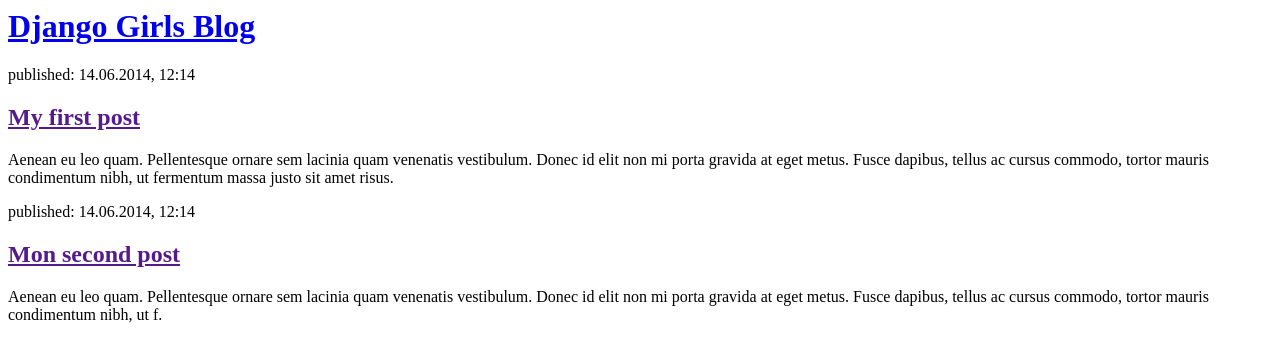
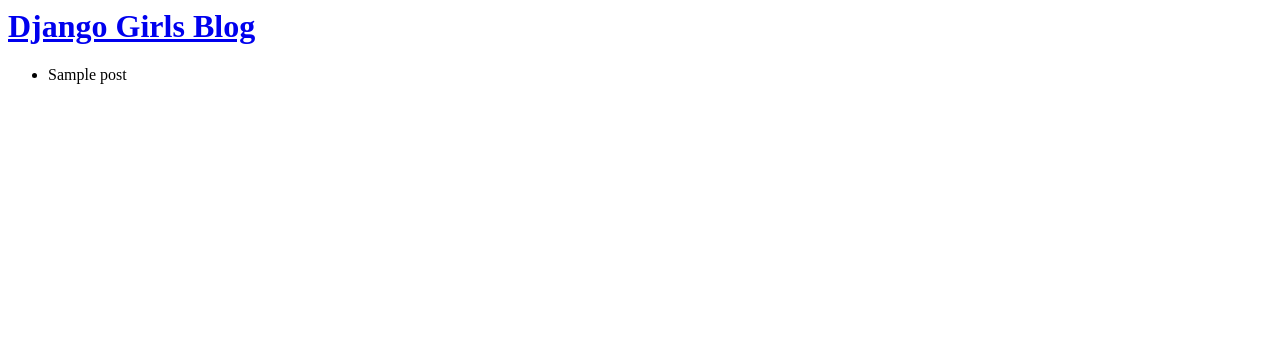
Before and after one commit to soulshake/django-blog, a Django app: page / in a window 1280 px wide. Shown: the top 362 px of the page. Run offline with Django 3.2, Linux system fonts and the light colour scheme; tables that the repository leaves empty hold one stand-in row (values such as "Sample post").

Commit message:
Jouer avec les modèles

```diff
--- a/blog/templates/blog/post_list.html
+++ b/blog/templates/blog/post_list.html
@@ -8,15 +8,11 @@
         </div>
 
         <div>
-            <p>published: 14.06.2014, 12:14</p>
-            <h2><a href="">My first post</a></h2>
-            <p>Aenean eu leo quam. Pellentesque ornare sem lacinia quam venenatis vestibulum. Donec id elit non mi porta gravida at eget metus. Fusce dapibus, tellus ac cursus commodo, tortor mauris condimentum nibh, ut fermentum massa justo sit amet risus.</p>
-        </div>
-
-        <div>
-            <p>published: 14.06.2014, 12:14</p>
-            <h2><a href="">Mon second post</a></h2>
-            <p>Aenean eu leo quam. Pellentesque ornare sem lacinia quam venenatis vestibulum. Donec id elit non mi porta gravida at eget metus. Fusce dapibus, tellus ac cursus commodo, tortor mauris condimentum nibh, ut f.</p>
+        	<ul>
+	        	{% for post in posts %}
+					<li>{{ post }}</li>
+	        	{% endfor %}
+        	</ul>
         </div>
     </body>
 </html>
--- a/blog/views.py
+++ b/blog/views.py
@@ -1,5 +1,8 @@
 from django.shortcuts import render
+from django.utils import timezone
+from .models import Post
 
 # Create your views here.
 def post_list(request):
-	return render(request,'blog/post_list.html', {})
+	posts = Post.objects.filter(published_date__lte=timezone.now()).order_by('published_date')
+	return render(request,'blog/post_list.html', {'posts':posts})
```
